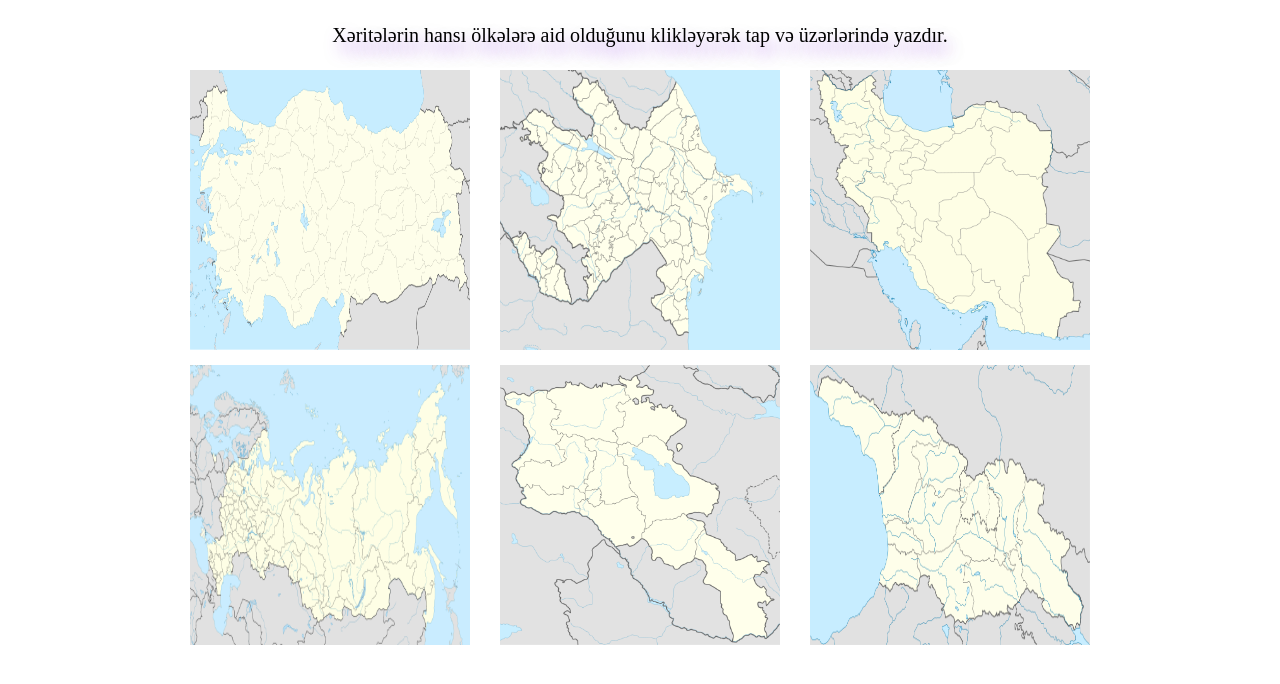
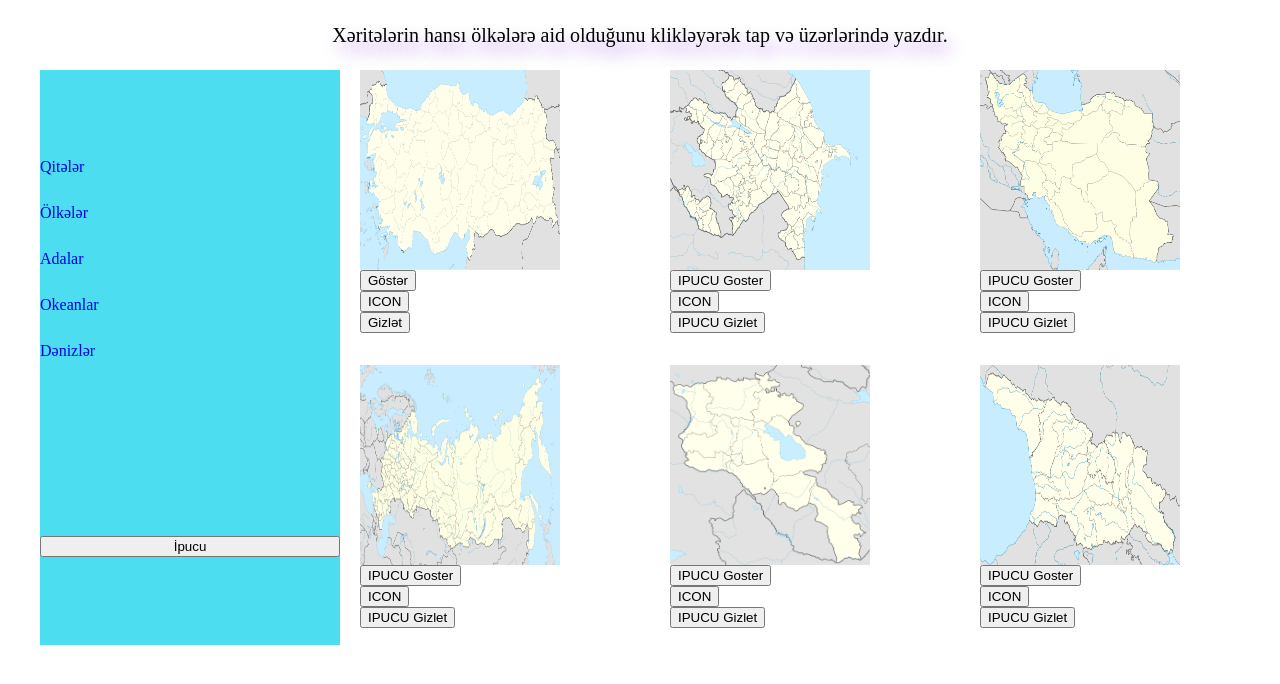
Before and after one commit to Firanhiz/myPractise-1, a plain HTML site: page index.html in a window 1280 px wide. Drawn offline with Linux system fonts and the light colour scheme.

Commit message:
add: buttons

```diff
--- a/css/main.css
+++ b/css/main.css
@@ -5,7 +5,6 @@
 }
 
 .text {
-    width: 1000px;
     height: 70px;
     margin: 0 auto;
     display: flex;
@@ -25,13 +24,37 @@
     font-size: 20px;
 }
 
+main {
+    display: grid;
+    grid-template-columns: 300px 900px;
+
+    height: auto;
+    margin: 0 auto;
+    column-gap: 20px;
+}
+
+.navbar {
+    grid-column: 1;
+    grid-row: 1 / 4;
+    display: flex;
+    flex-direction: column;
+    justify-content: space-around;
+    background-color: rgb(77, 221, 240);
+}
+
+.navbar-item  {
+    display: flex;
+    flex-direction: column;
+    justify-content: space-between;
+    gap: 30px;
+    cursor: pointer;
+}
+
+
 .items-content {
-    width: 900px;
-    height: auto;
     display: grid;
     grid-template-columns: repeat(3, 280px);
     grid-template-rows: repeat(2, 280px);
-    margin: 0 auto;
     column-gap: 30px;
     row-gap: 15px;
 }
@@ -85,8 +108,8 @@
 }
 
 figure {
-    width: 280px;
-    height: 280px;
+    width: 200px;
+    height: 200px;
 }
 
 figure img {
--- a/css/reset.css
+++ b/css/reset.css
@@ -22,6 +22,7 @@ time, mark, audio, video {
 	font-size: 100%;
 	font: inherit;
 	vertical-align: baseline;
+	text-decoration: none;
 }
 /* HTML5 display-role reset for older browsers */
 article, aside, details, figcaption, figure,
--- a/index.html
+++ b/index.html
@@ -16,56 +16,129 @@
             <p>Xəritələrin hansı ölkələrə aid olduğunu klikləyərək tap və üzərlərində yazdır.</p>
         </div>
 
+        <main>
+            <nav class="navbar">
+                <div class="navbar-item">
+                    <a href="#" class="continents">Qitələr</a>
+                    <a href="#" class="countries">Ölkələr</a>
+                    <a href="#" class="islands">Adalar</a>
+                    <a href="#" class="oceans">Okeanlar</a>
+                    <a href="#" class="seas">Dənizlər</a>
+                </div>
+                <button class="hints">İpucu</button>
+            </nav>
+
             <div class="items-content">
 
-            <div class="item item-turkiye">
+                <div class="item">
                     <!-- <figure class="figure figure-turkiye"></figure> -->
                     <figure>
-                    <img src="./img/map-2.png"/>
+                        <img class="item-turkiye" src="./img/map-2.png" />
                     </figure>
+                    <div>
+                        <button class='btn-block'>Göstər</button>
+                        <div class='ipucu'>
+                            <div>
+                                <span class='random'></span>
+                                <button class='refresh'>ICON</button>
+                            </div>
+                            <button class='btn-none'>Gizlət</button>
+                        </div>
+                    </div>
                     <p class="turkiye country-name">Türkiyə</p>
                 </div>
 
-            <div class="item item-azerbaycan">
+                <div class="item">
                     <!-- <figure class="figure figure-azerbaycan"></figure> -->
                     <figure>
-                    <img src="./img/map-1.png"/>
+                        <img class="item-azerbaycan" src="./img/map-1.png" />
                     </figure>
+                    <div>
+                        <button class='btn-block'>IPUCU Goster</button>
+                        <div class='ipucu'>
+                            <div>
+                                <span class='random'></span>
+                                <button class='refresh'>ICON</button>
+                            </div>
+                            <button class='btn-none'>IPUCU Gizlet</button>
+                        </div>
+                    </div>
                     <p class="azerbaycan country-name">Azərbaycan</p>
                 </div>
 
-            <div class="item item-iran">
+                <div class="item">
                     <!-- <figure class="figure figure-iran"></figure> -->
                     <figure>
-                    <img src="./img/map-4.png"/>
+                        <img class="item-iran" src="./img/map-4.png" />
                     </figure>
+                    <div>
+                        <button class='btn-block'>IPUCU Goster</button>
+                        <div class='ipucu'>
+                            <div>
+                                <span class='random'></span>
+                                <button class='refresh'>ICON</button>
+                            </div>
+                            <button class='btn-none'>IPUCU Gizlet</button>
+                        </div>
+                    </div>
                     <p class="iran country-name">İran</p>
                 </div>
 
-            <div class="item item-rusiya">
+                <div class="item">
                     <!-- <figure class="figure figure-rusiya"></figure> -->
                     <figure>
-                    <img src="./img/map-5.png"/>
+                        <img class="item-rusiya" src="./img/map-5.png" />
                     </figure>
+                    <div>
+                        <button class='btn-block'>IPUCU Goster</button>
+                        <div class='ipucu'>
+                            <div>
+                                <span class='random'></span>
+                                <button class='refresh'>ICON</button>
+                            </div>
+                            <button class='btn-none'>IPUCU Gizlet</button>
+                        </div>
+                    </div>
                     <p class="rusiya country-name">Rusiya</p>
                 </div>
 
-             <div class="item item-ermenistan">
+                <div class="item">
                     <!-- <figure class="figure figure-ermenistan"></figure> -->
                     <figure>
-                    <img src="./img/map-6.png"/>
+                        <img class="item-ermenistan" src="./img/map-6.png" />
                     </figure>
+                    <div>
+                        <button class='btn-block'>IPUCU Goster</button>
+                        <div class='ipucu'>
+                            <div>
+                                <span class='random'></span>
+                                <button class='refresh'>ICON</button>
+                            </div>
+                            <button class='btn-none'>IPUCU Gizlet</button>
+                        </div>
+                    </div>
                     <p class="ermenistan country-name">Ermənistan</p>
                 </div>
 
-            <div class="item item-gurcustan">
+                <div class="item">
                     <!-- <figure class="figure figure-gurcustan"></figure> -->
                     <figure>
-                    <img src="./img/map-3.png"/>
+                        <img class="item-gurcustan" src="./img/map-3.png" />
                     </figure>
+                    <div>
+                        <button class='btn-block'>IPUCU Goster</button>
+                        <div class='ipucu'>
+                            <div>
+                                <span class='random'></span>
+                                <button class='refresh'>ICON</button>
+                            </div>
+                            <button class='btn-none'>IPUCU Gizlet</button>
+                        </div>
+                    </div>
                     <p class="gurcustan country-name">Gürcüstan</p>
                 </div>
             </div>
+        </main>
     </div>
 
     <script src="./js/script.js"></script>
--- a/js/script.js
+++ b/js/script.js
@@ -17,7 +17,6 @@ function turkiye() {
         alert('Cavab səhvdir. Yenidən cəhd edin.');
     }
 }
-
 
 function azerbaycan() {
     let xerite = prompt('Bu hansı ölkədir? QEYD: Azərbaycan əlifbasından istifadə edin.', 'Ölkə adı yaz.');
```
Lines whose indentation alone changed are shown as unchanged.
